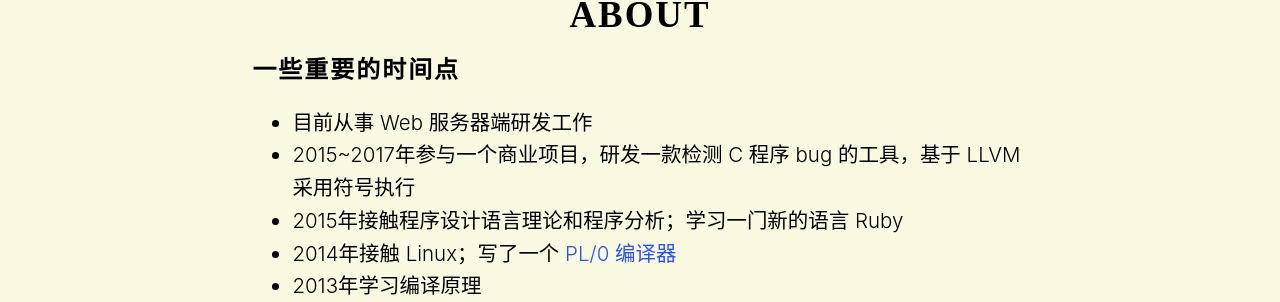
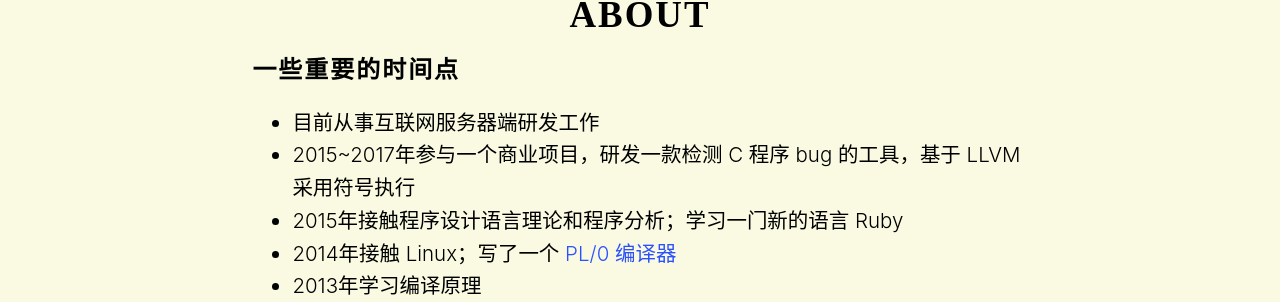
Before and after one commit to Justme0/justme0.github.io, a Jekyll site: the page built from about.md, in a window 1280 px wide. Shown: the part 293-595 px from the top of the page. Built offline with Jekyll 4.4.1, drawn with Linux system fonts in a browser that asks for light colours; nearby versions of some CDN libraries; some web fonts are replaced; comment, search, counter and statistics services are not loaded.

Commit message:
about: self work introduction

```diff
--- a/about.md
+++ b/about.md
@@ -5,7 +5,7 @@ comments: true
 ---
 
 ### 一些重要的时间点
-- 目前从事 Web 服务器端研发工作
+- 目前从事互联网服务器端研发工作
 - 2015~2017年参与一个商业项目，研发一款检测 C 程序 bug 的工具，基于 LLVM 采用符号执行
 - 2015年接触程序设计语言理论和程序分析；学习一门新的语言 Ruby
 - 2014年接触 Linux；写了一个 [PL/0 编译器](https://github.com/Justme0/pl0-compiler){:target="_blank"}
```
